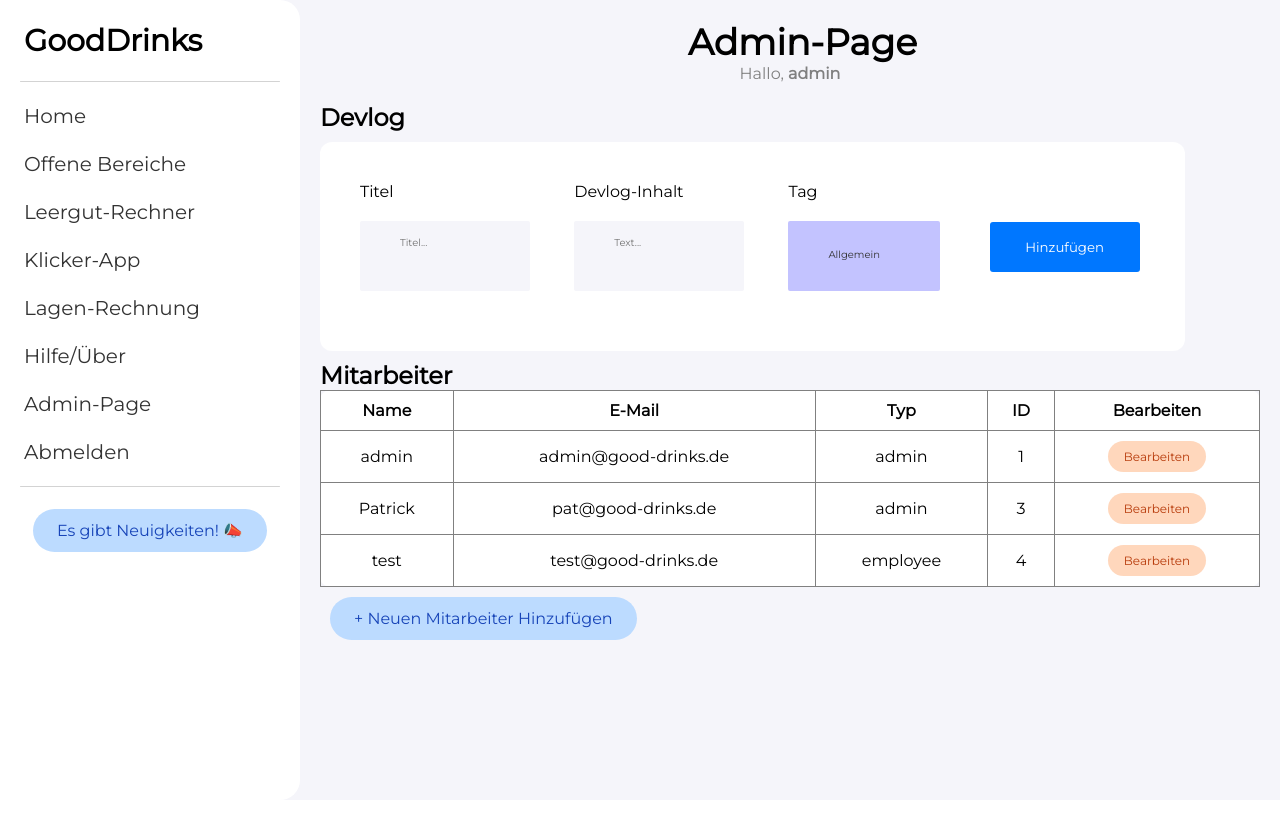
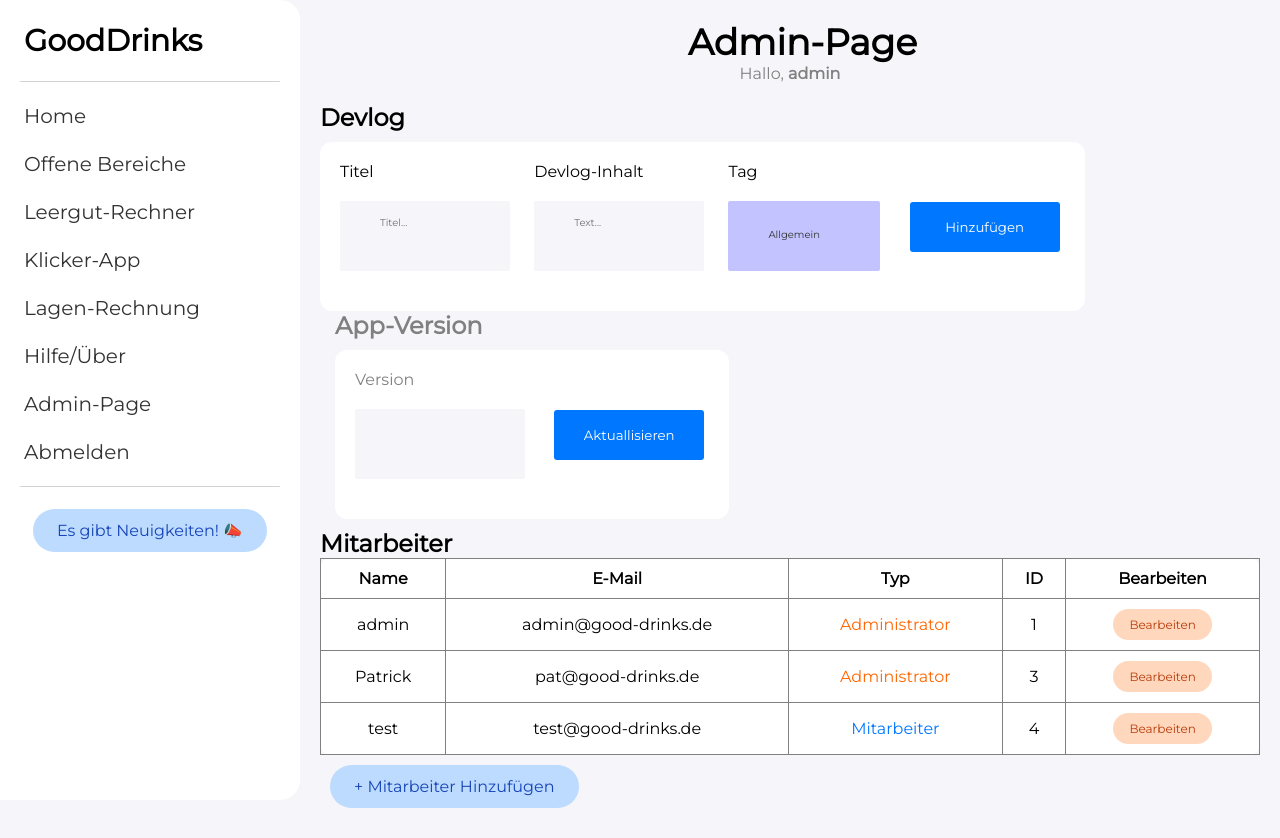
Before and after one commit to sarguhl/GoodDrinks, a Flask app: page /admin in a window 1280 px wide. Before the commit the page ends 640 px from the top, so only its background shows below. Run offline with Flask 2, Linux system fonts and the light colour scheme; a user stored in the database is signed in; data comes from the database, SQL or seed files in the repository; some libraries are stand-ins or nearby versions.

Commit message:
version 1.1.2

```diff
--- a/website/static/index.css
+++ b/website/static/index.css
@@ -853,6 +853,11 @@ table td {
     padding: 10px;
 }
 
+table td p {
+    text-align: center;
+    margin: 0 auto;
+}
+
 table th {
     border: 1px solid;
     border-color: gray;
@@ -884,26 +889,36 @@ div.scroll {
 
     max-width: fit-content;
     width: 100%;
+    height: fit-content;
 
 
     text-align: left;
-    padding: 20px;
+    padding: 10px;
     border-radius: 12px;
     transition: all 0.2s ease;
 }
 
 .devlog_div div {
+    height: fit-content;
     margin: 10px;
     display: inline-block;
     vertical-align: middle;
     background: none;
-    padding: 10px;
 }
 
 .devlog_div p {
     margin: 0 auto;
     font-family: 'Montserrat', sans-serif;
     background: none;
+    margin-bottom: 0;
+}
+
+.admin {
+    color:#FF6600;
+}
+
+.employee {
+    color:#0077FF;
 }
 
 textarea {
--- a/website/templates/admin.html
+++ b/website/templates/admin.html
@@ -30,6 +30,18 @@
             </div>
         </div>
     </form>
+    <div class="app_info">
+        <h2>App-Version</h2>
+        <div class="devlog_div">
+            <div>
+                <p>Version</p>
+                <textarea name="version", id="version", class="form-control"></textarea>
+            </div>
+            <div>
+                <button type="submit", id="apply_version", class="submit-button">Aktuallisieren</button>
+            </div>
+        </div>
+    </div>
     <div class="users">
         <h2>Mitarbeiter</h2>
         <div class="scroll">
@@ -45,7 +57,16 @@
                 <tr>
                     <td>{{ account.first_name }}</td>
                     <td>{{ account.email }}</td>
-                    <td>{{ account.user_state }}</td>
+
+                    <td>
+                        {% if account.user_state == "admin" %}
+                        <p class="admin">Administrator</p>
+                        {% endif %}
+                        {% if account.user_state == "employee" %}
+                        <p class="employee">Mitarbeiter</p>
+                        {% endif %}
+                    </td>
+
                     <td>{{ account.id }}</td>
                     <td><p style="margin: 0 auto;"><a style="margin: 0 auto;" class="edit_user" href="/edit/{{ account.id }}">Bearbeiten</a></p></td>
                 </tr>
@@ -53,7 +74,7 @@
             </table>
         </div>
 
-        <a class="menu__item_ann" href="/sign-up">+ Neuen Mitarbeiter Hinzufügen</a>
+        <a class="menu__item_ann" href="/sign-up">+ Mitarbeiter Hinzufügen</a>
     </div>
 </div>
 <script>
@@ -73,6 +94,20 @@
         })
 
     })
+    document.getElementById('apply_version').addEventListener("click", (e) => {
+        e.preventDefault();
+        selectElement = document.getElementById("version");
+        output = selectElement.value;
+        fetch("/admin/updateappinfo", {
+            method: "POST",
+            headers: {
+                "Content-Type": "application/json",
+                "Accept": "application/json"
+            },
+            body: JSON.stringify({id: output})
+        })
+
+    })
 </script>
 
 {% endblock %}
--- a/website/templates/blog.html
+++ b/website/templates/blog.html
@@ -4,7 +4,7 @@
 <div class="home-wrapper">
     <h1>Devlog</h1>
     <p class="app_info">
-    Version: 1.0.3
+    Version: {{ app_version }}
     </p>
     <div class="blog">
         <ul class="center">
--- a/website/views.py
+++ b/website/views.py
@@ -50,7 +50,8 @@ def impressum():
 def blog():
     result = Note.query.all()
     print(result)
-    return render_template("blog.html", session = result, user = current_user, current_user=current_user)
+    app_version = db.records("SELECT version FROM appinfo WHERE versionId = 1")
+    return render_template("blog.html", session = result, user = current_user, current_user=current_user, app_version = app_version[0][0])
 
 @views.route("/funktion-drei/help")
 def fk3_help():
@@ -149,6 +150,19 @@ def admin():
         return render_template("admin.html", user=current_user, users = result, current_user=current_user)
     else: render_template("login.html")
 
+@views.route("/admin/updateappinfo", methods=["POST"])
+def admin_updateappinfo():
+    if request.method == "POST":
+        version_request = request.get_json()
+        version = version_request["id"]
+        if len(version) <= 3:
+            flash("Version is too short!", category='error')
+        else:
+            db.execute("UPDATE appinfo SET version = %s WHERE versionId = 1", version)
+            db.commit()
+
+    return "ok"
+
 @views.route("/edit/<int:user_id>", methods=["GET", "POST"])
 @login_required
 def edit_user(user_id):
```
